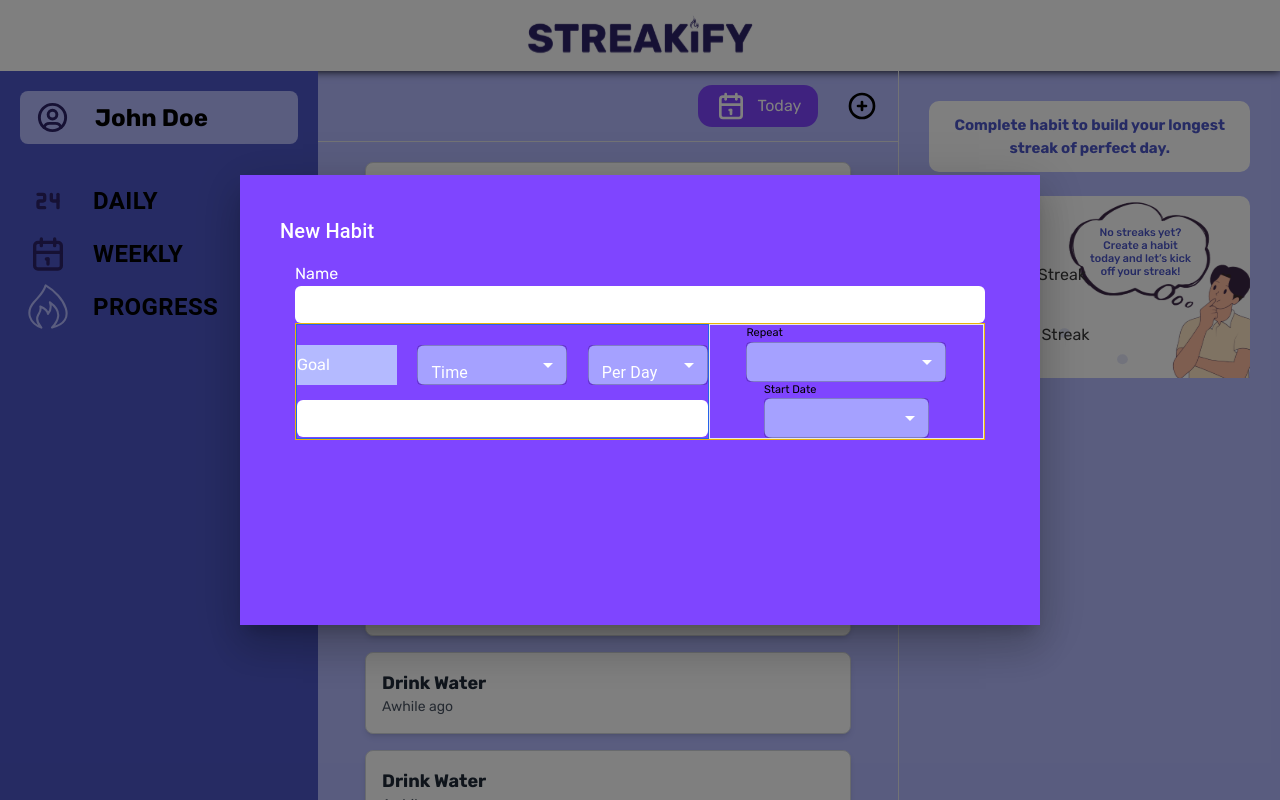
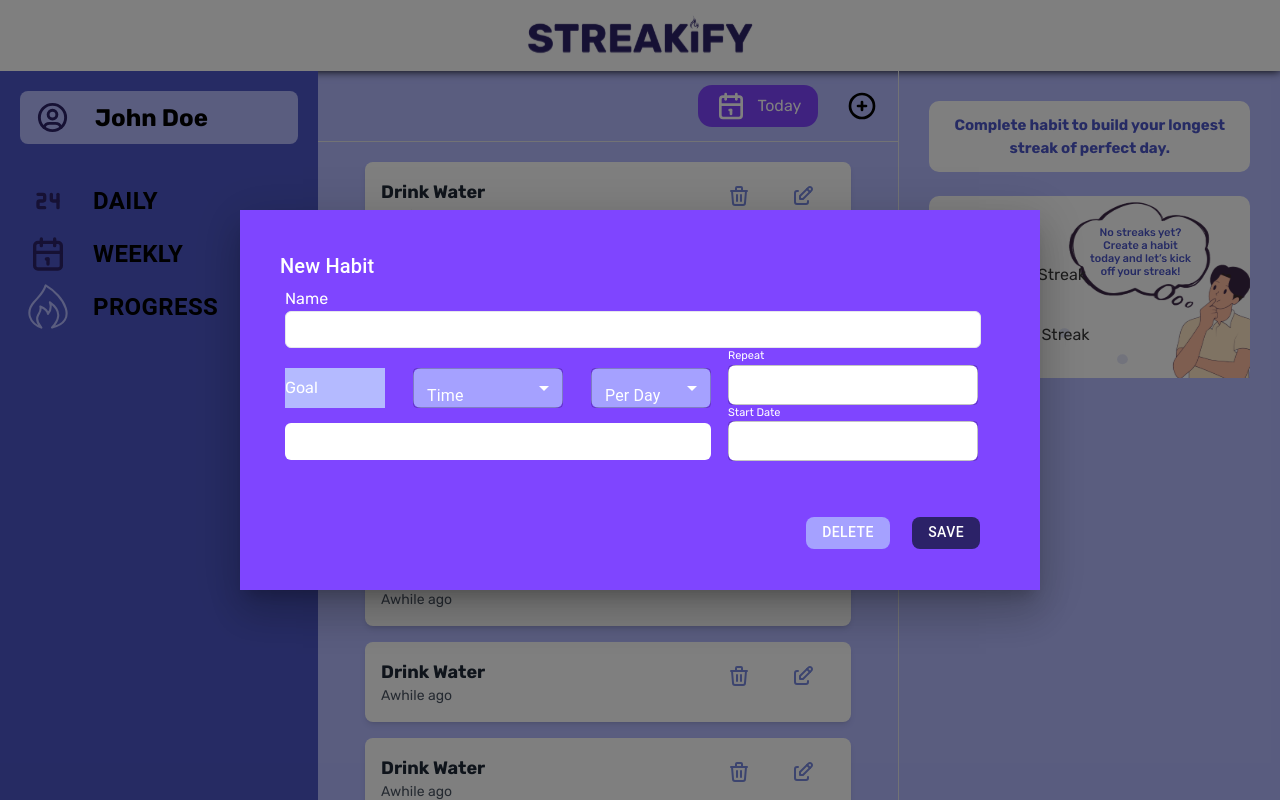
Before and after one commit to decaff1115/Streakify, a React (Vite) app in the folder Streakify/client/: page /Dashboard in a window 1280 px wide. Both pictures are taken after a click on the button 862 px from the left and 106 px from the top of the page. Built offline with nearby package versions, Linux system fonts and the light colour scheme.

Commit message:
add: delete modal and edit buttons to task and new habit

```diff
--- a/Streakify/client/src/Components/Dashboard/Dashboard.jsx
+++ b/Streakify/client/src/Components/Dashboard/Dashboard.jsx
@@ -1,5 +1,5 @@
 import logo from "../../assets/logo.svg"
-import { IconUserCircle, IconCalendar, IconNumber24Small, IconCirclePlus } from "@tabler/icons-react"
+import { IconExclamationCircle, IconEdit,IconTrash, IconUserCircle, IconCalendar, IconNumber24Small, IconCirclePlus, IconExclamationCircleFilled } from "@tabler/icons-react"
 import fire  from "../../assets/fire.svg"
 import noTaskIcon from "../../assets/HabitSampleIcons.svg"
 import noStreaks from "../../assets/NoStreaks.svg"
@@ -7,19 +7,25 @@
 import InputLabel from '@mui/material/InputLabel';
 import MenuItem from '@mui/material/MenuItem';
 import FormControl from '@mui/material/FormControl';
-import React, { useState } from "react"
+import { useState } from "react"
 
 const Dashboard = () => {
   // const [currentStreak, setCurrentStreak] = useState(0)
  // const [longestStreak, setLongestStreak] = useState(0)
-  const [open, setOpen] = React.useState(false);
+  const [open, setOpen] = useState(false);
   const handleOpen = () => setOpen(true);
   const handleClose = () => setOpen(false);
-  const [goal, setGoal] = React.useState('');
-  const [time, setTime] = React.useState('');
-  const [day, setDay] = React.useState('');
-  const [repeat, setRepeat] = React.useState('');
+  const [goal, setGoal] = useState('');
+  const [time, setTime] = useState('');
+  const [day, setDay] = useState('');
+  const [repeat, setRepeat] = useState('');
   const [task, setTasks] = useState(false);
+  const [deleteTask, setDeleteTask] = useState(false);
+  const [editTask, setEditTask] = useState(false);
+  const deleteOpen = () => setDeleteTask(true);
+  const deleteClose = () => setDeleteTask(false);
+  const editOpen = () => setEditTask(true);
+  const editClose = () => setEditTask(false);
 
   const handleGoal = (event) => {
     setGoal(event.target.value);
@@ -43,11 +49,25 @@
       left: '50%',
       transform: 'translate(-50%, -50%)',
       width: 800,
-      height: 450,
+      height: 380,
       bgcolor: '#7F45FF',
       boxShadow: 24,
       p: 5,
     };
+
+    const style2 = {
+      position: 'absolute',
+      top: '50%',
+      left: '50%',
+      transform: 'translate(-50%, -50%)',
+      width: 750,
+      height: 220,
+      bgcolor: '#4D57C8',
+      boxShadow: 24,
+      p: 5,
+    };
+
+
     const taskArray = [{
       task: "Drink Water",
       time: "Awhile ago",
@@ -157,15 +177,15 @@
                       New Habit
                     </Typography>
                     <div className=" flex h-full w-full">
-                      <div className="w-full h-full border-red-600 p-[15px]">
+                      <div className="w-full h-full border-red-600 p-[5px]">
                         <div className="flex flex-col">
                           <h1 className="text-white">Name</h1>
 
-                      <input className="flex w-full h-[37px] rounded-md"/>
+                        <input className="flex w-[98%] h-[37px] rounded-md border"/>
                           </div>
                             <div className="flex w-full border-red-600 h-max">
-                            <div className="flex w-full h-full border border-yellow-500 ">
-                              <div className=" flex flex-col border-blue-600 border w-[60%]">
+                              <div className="flex w-full h-full border-yellow-500 ">
+                                <div className=" flex flex-col border-blue-600 w-[60%]">
                                   <div className="flex mt-[20px] justify-between">
                                     <div className="flex">
                                       <input className="flex w-[100px] bg-[#B4BAFF] text-white placeholder:text-white" placeholder="Goal"/>
@@ -178,7 +198,10 @@
                                       '& .MuiOutlinedInput-notchedOutline': {},
                                       '& .MuiInputBase-root': {
                                               color: "white", // Text color
-                                      height: "40px", // Adjust height
+                                              height: "40px",
+                                              display: "flex", // Ensure flexbox alignment works
+                                              justifyContent: "center", // Center align horizontally
+                                              alignItems: "center", //
                                       },
                                       '& .MuiInputLabel-root': {
                                         color: "white", // Label color
@@ -211,9 +234,61 @@
                                       </FormControl>
                                     </Box>
 
-                                  <Box sx={{
+                                    <Box
+                                          sx={{
                                             minWidth: 120,
                                             backgroundColor: "#A5A1FF", // Background color
+                                            borderRadius: "8px", // Rounded corners
+                                            '& .MuiOutlinedInput-notchedOutline': {
+                                            },
+                                            '& .MuiInputBase-root': {
+                                              color: "white", // Text color
+                                              height: "40px",
+                                              display: "flex", // Ensure flexbox alignment works
+                                              justifyContent: "center", // Center align horizontally
+                                              alignItems: "center", // Center align vertically
+                                            },
+                                            '& .MuiInputLabel-root': {
+                                              color: "white", // Label color
+                                            },
+                                            '& .MuiSvgIcon-root': {
+                                              color: "white", // Dropdown arrow color
+                                            },
+                                            '&:hover .MuiOutlinedInput-notchedOutline': {
+                                              borderColor: "white",
+                                            },
+                                            '&.Mui-focused .MuiOutlinedInput-notchedOutline': {
+                                              borderColor: "white",
+                                            },
+                                            '&:focus': {
+                                              outline: "none",
+                                            },
+                                          }}
+                                        >
+                                      <FormControl fullWidth>
+                                        <InputLabel id="demo-simple-select-label" sx={{color: '#B4BAFF'}}>Per Day</InputLabel>
+                                        <Select
+                                          labelId="demo-simple-select-label"
+                                          id="demo-simple-select"
+                                          value={day}
+                                          label="Per Day"
+                                          onChange={handleDay}
+                                        >
+                                          <MenuItem value={10}>Per Day</MenuItem>
+                                          <MenuItem value={30}>Per Week</MenuItem>
+                                        </Select>
+                                      </FormControl>
+                                    </Box>
+                                  </div>
+                                    <input className="flex w-full h-[37px] rounded-md mt-[15px]"/>
+                                  </div>
+                                <div className="flex flex-col justify-center w-[40%] items-center">
+                                  <div className="flex flex-col text-[11px] text-white">
+                                    <div>Repeat</div>
+                                    <Box sx={{
+                                      width: 250,
+                                        minWidth: 120,
+                                        backgroundColor: "white", // Background color
                                         borderRadius: "8px", // Rounded corners
                                         '& .MuiOutlinedInput-notchedOutline': {
                                         },
@@ -238,29 +313,26 @@
                                         },
                                       }}>
                                       <FormControl fullWidth>
-                                      <InputLabel id="demo-simple-select-label" sx={{color: 'white'}}>Per Day</InputLabel>
+                                        <InputLabel id="demo-simple-select-label" sx={{color: '#B4BAFF'}}></InputLabel>
                                         <Select
                                           labelId="demo-simple-select-label"
                                           id="demo-simple-select"
                                           value={day}
-                                        label="Per Day"
-                                        onChange={handleDay}
+                                          onChange={handleRepeat}
                                         >
-                                        <MenuItem value={10}>Per Day</MenuItem>
-                                        <MenuItem value={30}>Per Week</MenuItem>
+                                          <MenuItem value={10}>Monday</MenuItem>
+                                          <MenuItem value={30}>Tuesday</MenuItem>
                                         </Select>
                                       </FormControl>
                                     </Box>
                                   </div>
-                                  <input className="flex w-full h-[37px] rounded-md mt-[15px]"/>
-                                </div>
-                              <div className="flex flex-col justify-center border w-[40%] items-center">
-                                <div className="flex flex-col text-[11px]">
-                                  <div>Repeat</div>
+
+                                  <div className="text-white flex flex-col text-[11px]">
+                                    <div>Start Date</div>
                                     <Box sx={{
-                                    width: 200,
+                                        width: 250 ,
                                         minWidth: 120,
-                                      backgroundColor: "#A5A1FF", // Background color
+                                        backgroundColor: "white", // Background color
                                         borderRadius: "8px", // Rounded corners
                                         '& .MuiOutlinedInput-notchedOutline': {
                                         },
@@ -285,66 +357,46 @@
                                         },
                                       }}>
                                       <FormControl fullWidth>
-                                      <InputLabel id="demo-simple-select-label" sx={{color: 'white'}}></InputLabel>
+                                        <InputLabel id="demo-simple-select-label" sx={{color: "#B4BAFF"}}></InputLabel>
                                         <Select
                                           labelId="demo-simple-select-label"
                                           id="demo-simple-select"
-                                        value={day}
-                                        label="Per Day"
-                                        onChange={handleDay}
                                         >
-                                        <MenuItem value={10}>Per Day</MenuItem>
-                                        <MenuItem value={30}>Per Week</MenuItem>
-                                      </Select>
-                                    </FormControl>
-                                  </Box>
-                                </div>
-
-                                <div className="flex flex-col text-[11px]">
-                                  <div>Start Date</div>
-                                  <Box sx={{
-                                      width: 165,
-                                      minWidth: 120,
-                                      backgroundColor: "#A5A1FF", // Background color
-                                      borderRadius: "8px", // Rounded corners
-                                      '& .MuiOutlinedInput-notchedOutline': {
-                                      },
-                                      '& .MuiInputBase-root': {
-                                        color: "white", // Text color
-                                        height: "40px"
-                                      },
-                                      '& .MuiInputLabel-root': {
-                                        color: "white", // Label color
-                                      },
-                                      '& .MuiSvgIcon-root': {
-                                        color: "white", // Dropdown arrow color
-                                      },
-                                      '&:hover .MuiOutlinedInput-notchedOutline': {
-                                        borderColor: "white",
-                                      },
-                                      '&.Mui-focused .MuiOutlinedInput-notchedOutline': {
-                                        borderColor: "white",
-                                      },
-                                    '&:focus': {
-                                        outline: "none",
-                                      },
-                                    }}>
-                                    <FormControl fullWidth>
-                                      <InputLabel id="demo-simple-select-label" sx={{color: 'white'}}></InputLabel>
-                                      <Select
-                                        labelId="demo-simple-select-label"
-                                        id="demo-simple-select"
-                                        value={day}
-                                        label="Per Day"
-                                      >
-                                        <MenuItem value={10}>Per Day</MenuItem>
-                                        <MenuItem value={30}>Per Week</MenuItem>
+                                          <MenuItem value={10}></MenuItem>
+                                          <MenuItem value={30}></MenuItem>
                                         </Select>
                                       </FormControl>
                                     </Box>
                                   </div>
 
                               </div>
+                              </div>
+                            </div>
+                                      <div className="flex w-full h-full justify-end pr-[15px]">
+                                          <div className="flex h-max mt-[8%] w-[25%] justify-between">
+                                            <Button
+                                              sx={{
+                                              height: "32px",
+                                              color: "white",
+                                              backgroundColor: "#A5A1FF",
+                                              '&:hover': {
+                                                backgroundColor: "#1F1A4A", // Change background on hover
+                                              },
+                                              borderRadius: "8px", // Rounded corners
+                                              padding: "8px 16px", // Adjust padding
+                                            }}
+                                            >Delete</Button>
+                                            <Button  sx={{
+                                              height: "32px",
+                                              color: "white",
+                                              backgroundColor: "#2C2268",
+                                              '&:hover': {
+                                                backgroundColor: "#1F1A4A", // Change background on hover
+                                              },
+                                              borderRadius: "8px", // Rounded corners
+                                              padding: "8px 16px", // Adjust padding
+                                            }}
+                                          >Save</Button>
                                           </div>
                                       </div>
                           </div>
@@ -369,12 +421,70 @@
               {taskArray.map((task, index) => (
                 <div
                   key={index}
-                  className="bg-white p-4 rounded-lg shadow-md w-[90%] mb-4 border border-gray-300"
+                  className="bg-white p-4 flex justify-between rounded-lg shadow-md w-[90%] mb-4 border-red-600"
                 >
+                  <div className="flex flex-col justify-center">
                     <h2 className="text-lg font-bold text-gray-800">{task.task}</h2>
                     <p className="text-sm text-gray-600">{task.time}</p>
                   </div>
+
+                  <div className="">
+                    <Button onClick={deleteOpen}>
+                      <IconTrash color="#7889DF"/>
+                    </Button>
+                    <Button onClick={editOpen}>
+                      <IconEdit color="#7889DF"/>
+                    </Button>
+                  </div>
+
+                </div>
               ))}
+                <Modal
+                  open={deleteTask}
+                  onClose={deleteClose}
+                  aria-labelledby="modal-modal-title"
+                  aria-describedby="modal-modal-description"
+                >
+                  <Box sx={style2}>
+                    <Typography id="modal-modal-title" variant="h6" component="h2">
+                      <h1 className="flex text-[white] items-center w-[29%] justify-between">
+                        <IconExclamationCircle color="red" size={30}/>
+                        CONFIRMATION
+                      </h1>
+                    </Typography>
+                    <Typography id="modal-modal-description" className="text-white w-full items-center justify-center flex text-[16px]" sx={{ mt: 2 }}>
+                      <h1 className="text-[20px]">Are you sure you want to delete Habit?</h1>
+                    </Typography>
+                    <div className="flex w-full border-red-500 justify-end mt-[48px]">
+                      <div className=" border-red-600 justify-end">
+                        <Button onClick={deleteClose} variant="contained" style={{ background: "#A5A1FF" }} className="flex justify-end w-max border border-red-600">
+                          <h1 className="text-white">CANCEL</h1>
+                        </Button>
+                      </div>
+                      <div className="flex border-red-600 justify-end">
+                        <Button variant="contained" style={{ background: "#2C2268", marginLeft: "20px" }} className="flex justify-end w-max border  border-red-600">
+                          <h1 className="text-white">OK</h1>
+                        </Button>
+                        </div>
+                    </div>
+                  </Box>
+                </Modal>
+
+                <Modal
+                  open={editTask}
+                  onClose={editClose}
+                  aria-labelledby="modal-modal-title"
+                  aria-describedby="modal-modal-description"
+                >
+                  <Box sx={style2}>
+                    <Typography id="modal-modal-title" variant="h6" component="h2">
+                      Text in a modal
+                    </Typography>
+                    <Typography id="modal-modal-description" sx={{ mt: 2 }}>
+                      Duis mollis, est non commodo luctus, nisi erat porttitor ligula.
+                    </Typography>
+                  </Box>
+              </Modal>
             </div>
               </div>
 
```
Lines whose indentation alone changed are shown as unchanged.
